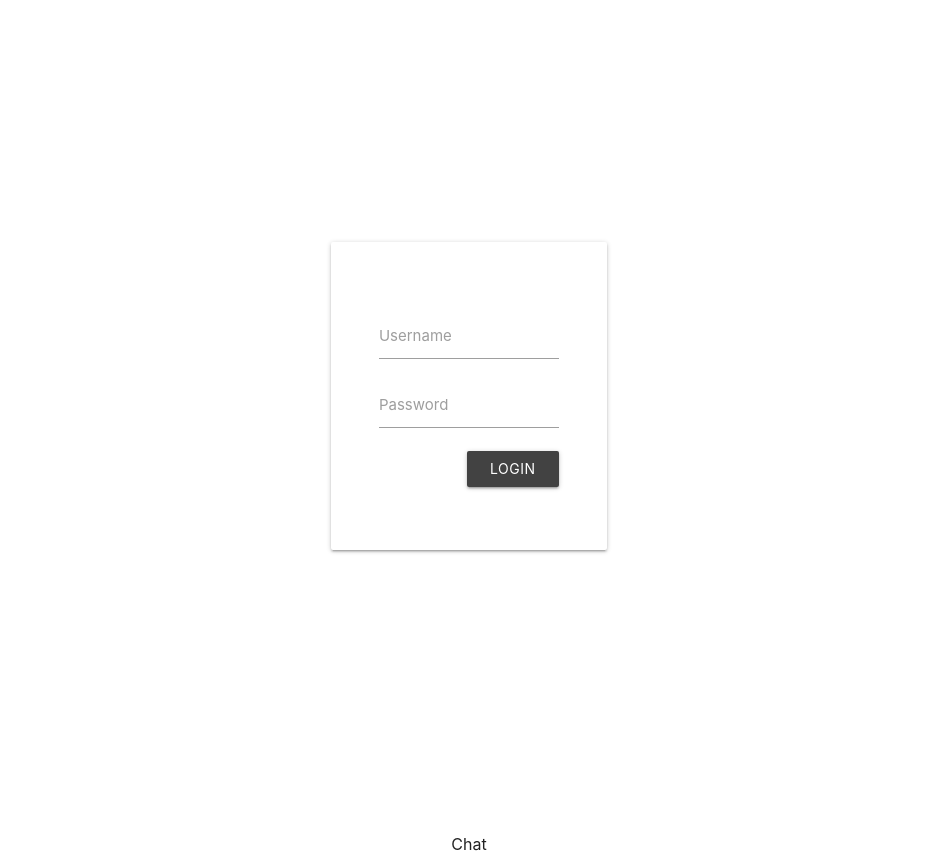
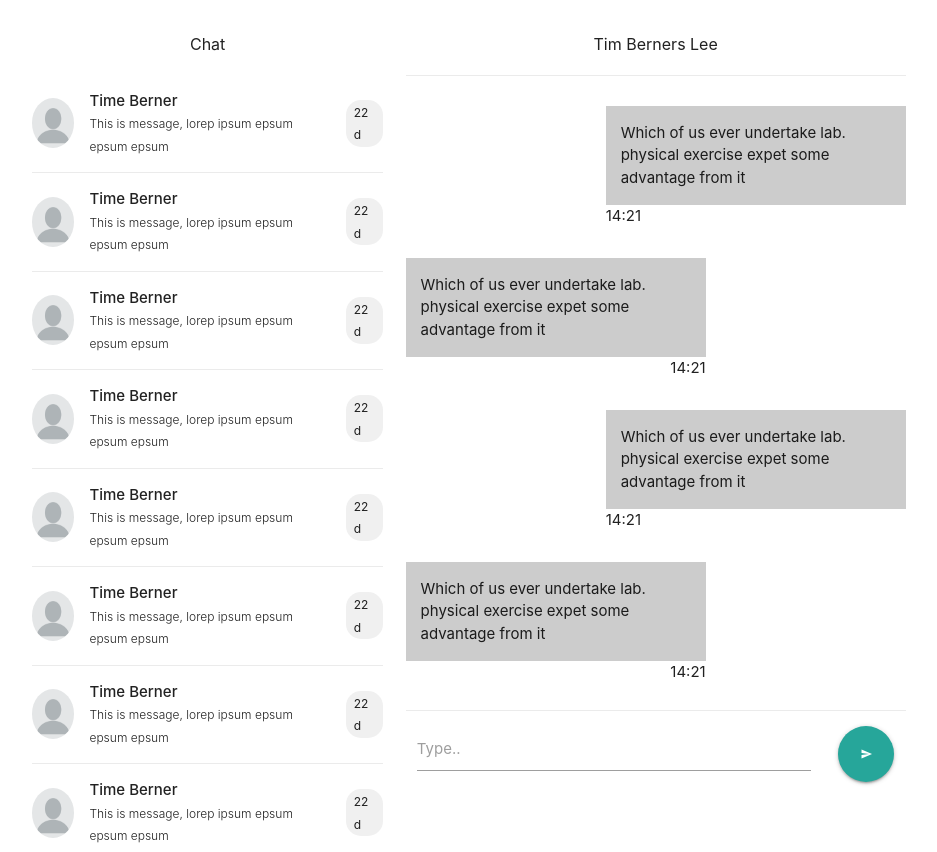
Before and after one commit to azeemmirza/chat, an Angular app in the folder client/: page / in a window 1280 px wide. Shown: the top 852 px of the page, without its empty margins (171-1108 px from the left). Built offline with nearby package versions, Linux system fonts and the light colour scheme.

Commit message:
App Comp Update

```diff
--- a/client/src/app/app.component.html
+++ b/client/src/app/app.component.html
@@ -1,3 +1,12 @@
 <!--The content below is only a placeholder and can be replaced.-->
-<app-login></app-login>
-<app-message-list></app-message-list>
+<!--<app-login></app-login>-->
+<div class="container h-100vh">
+  <div class="row h-100 margin-0">
+    <div class="col m5 h-100">
+      <app-message-list></app-message-list>
+    </div>
+    <div class="col m7 h-100">
+      <app-chat></app-chat>
+    </div>
+  </div>
+</div>
```
